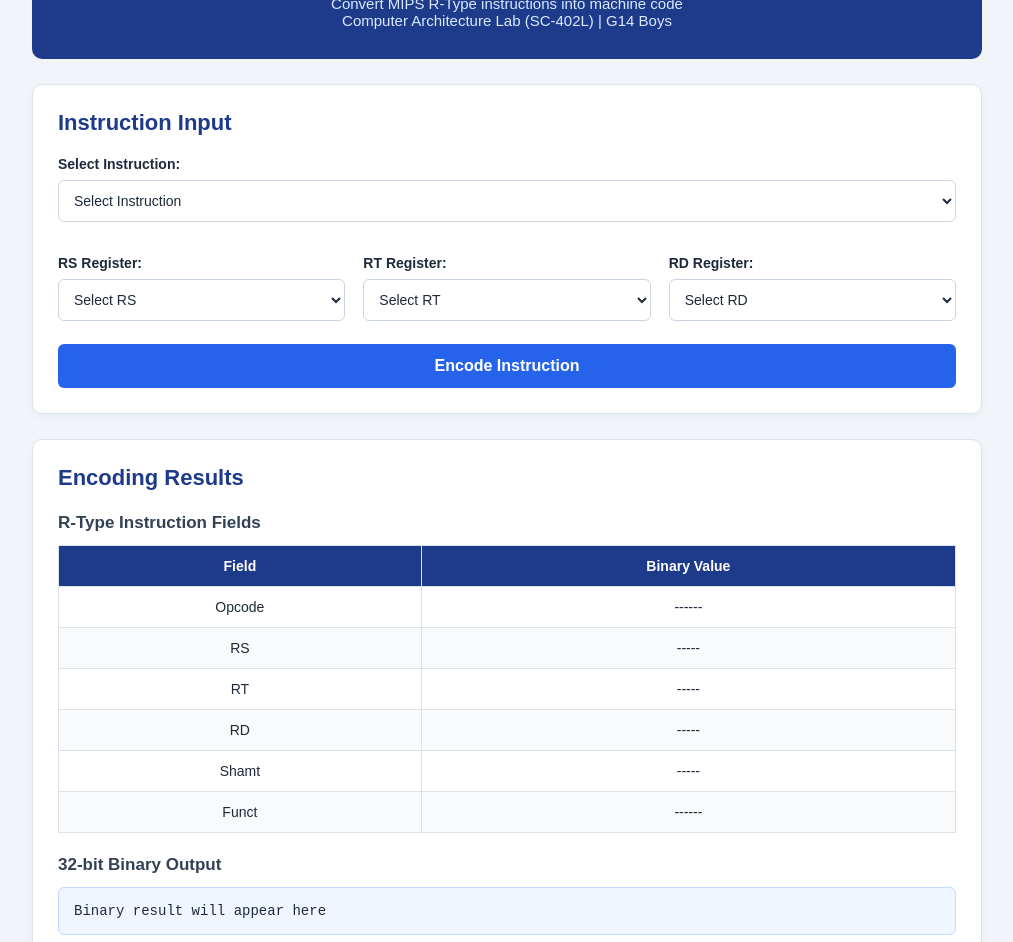
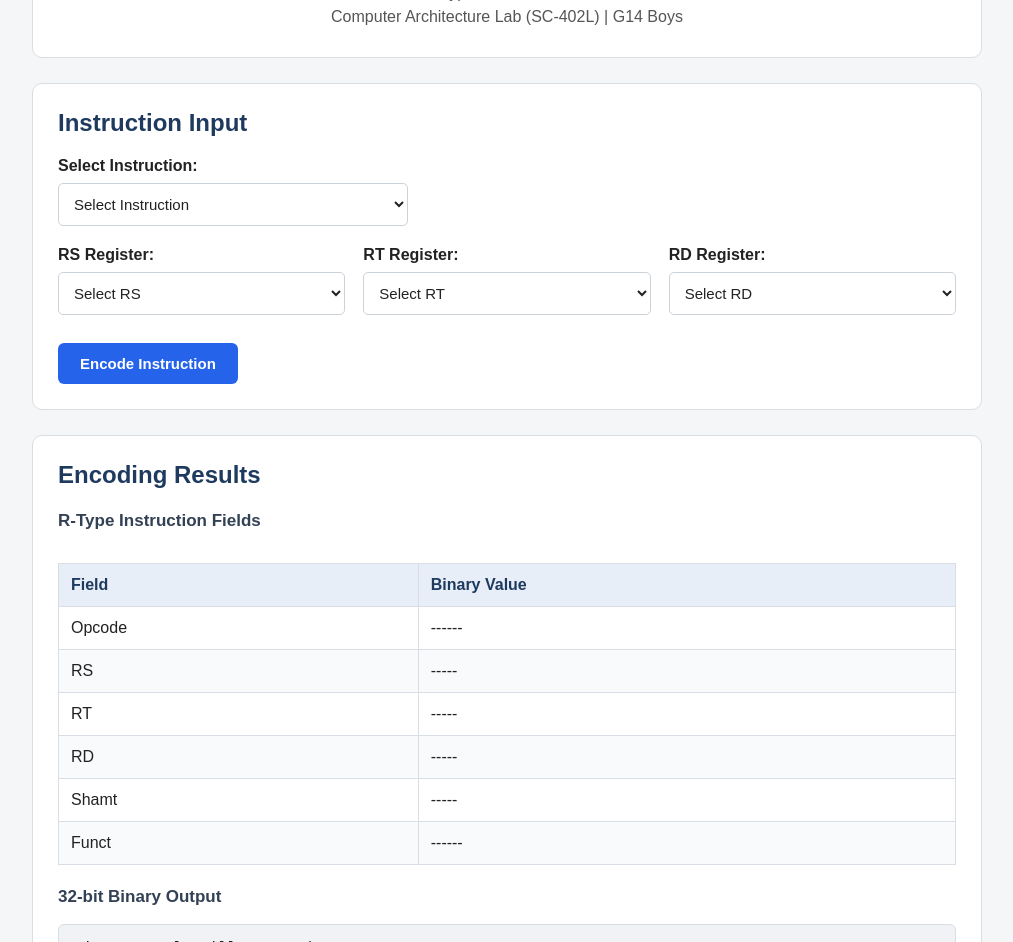
Before and after one commit to Uzair1503/CA-PROJECT, a plain HTML site: page index.html in a window 1280 px wide. Shown: the part 109-1051 px from the top of the page, without its empty margins (133-1146 px from the left). Drawn offline with Linux system fonts and the light colour scheme.

Commit message:
Update style.css

```diff
--- a/style.css
+++ b/style.css
@@ -6,107 +6,101 @@
 
 body {
     margin: 0;
-    padding: 30px 20px;
+    padding: 25px;
     font-family: Arial, sans-serif;
-    background-color: #f1f5f9;
-    color: #1e293b;
+    background-color: #f4f6f8;
+    color: #222;
 }
 
 /* Header Section */
 header {
     max-width: 950px;
     margin: 0 auto 25px;
-    padding: 30px 20px;
-    background-color: #1e3a8a;
-    color: white;
+    padding: 25px;
+    background-color: #ffffff;
+    border: 1px solid #d9dee5;
     border-radius: 10px;
     text-align: center;
 }
 
 header h1 {
     margin: 0 0 10px;
-    font-size: 30px;
+    color: #1e3a5f;
+    font-size: 28px;
 }
 
 header p {
-    margin: 0;
-    font-size: 15px;
-    color: #dbeafe;
+    margin: 6px 0;
+    color: #555;
 }
 
-/* Input, Result and Reference Sections */
-.input-area,
-.result-area,
-.reference-area {
+/* Main Content */
+main {
     max-width: 950px;
-    margin: 0 auto 25px;
-    padding: 25px;
-    background-color: white;
-    border: 1px solid #dbe2ea;
-    border-radius: 10px;
-    box-shadow: 0 3px 10px rgba(0, 0, 0, 0.04);
+    margin: auto;
 }
 
-h2 {
-    margin-top: 0;
-    margin-bottom: 20px;
-    color: #1e3a8a;
-    font-size: 22px;
+/* Input Area */
+.input-area {
+    margin-bottom: 25px;
+    padding: 25px;
+    background-color: #ffffff;
+    border: 1px solid #d9dee5;
+    border-radius: 10px;
 }
 
-h3 {
-    margin-top: 22px;
-    margin-bottom: 12px;
-    font-size: 17px;
-    color: #334155;
+.input-area h2,
+.result-area h2,
+.reference-area h2 {
+    margin-top: 0;
+    color: #1e3a5f;
 }
 
-/* Labels and Input Fields */
+/* Form Groups */
+.form-group {
+    margin-bottom: 18px;
+}
+
 label {
     display: block;
     margin-bottom: 8px;
     font-weight: bold;
-    font-size: 14px;
 }
 
-select,
-input {
+/* Dropdown Lists */
+select {
     width: 100%;
+    max-width: 350px;
     padding: 11px;
-    margin-bottom: 18px;
-    border: 1px solid #cbd5e1;
-    border-radius: 6px;
-    background-color: white;
-    font-size: 14px;
-    color: #1e293b;
+    font-size: 15px;
+    border: 1px solid #cbd2da;
+    border-radius: 5px;
+    background-color: #ffffff;
+    color: #222;
 }
 
-select:focus,
-input:focus {
-    outline: none;
+select:focus {
+    outline: 2px solid #93b4f5;
     border-color: #2563eb;
-    box-shadow: 0 0 0 2px rgba(37, 99, 235, 0.12);
 }
 
-/* Register Selection Layout */
+/* Register Inputs */
 .register-inputs {
     display: grid;
     grid-template-columns: repeat(3, 1fr);
     gap: 18px;
-    margin-top: 15px;
+    margin-top: 20px;
 }
 
 /* Encode Button */
 button {
-    display: block;
-    width: 100%;
-    padding: 13px;
-    margin-top: 5px;
+    margin-top: 10px;
+    padding: 12px 22px;
     background-color: #2563eb;
-    color: white;
+    color: #ffffff;
     border: none;
     border-radius: 6px;
-    font-size: 16px;
+    font-size: 15px;
     font-weight: bold;
     cursor: pointer;
     transition: background-color 0.2s;
@@ -116,67 +110,102 @@ button:hover {
     background-color: #1d4ed8;
 }
 
+button:active {
+    transform: scale(0.98);
+}
+
+/* Result Area */
+.result-area {
+    margin-bottom: 25px;
+    padding: 25px;
+    background-color: #ffffff;
+    border: 1px solid #d9dee5;
+    border-radius: 10px;
+}
+
+/* Result Headings */
+.result-area h3 {
+    margin-top: 22px;
+    color: #334155;
+    font-size: 17px;
+}
+
 /* Tables */
+.table-container {
+    width: 100%;
+    overflow-x: auto;
+}
+
 table {
     width: 100%;
     border-collapse: collapse;
-    margin-bottom: 15px;
+    margin-top: 15px;
+    background-color: #ffffff;
 }
 
 th,
 td {
     padding: 12px;
-    border: 1px solid #dbe2ea;
-    text-align: center;
-    font-size: 14px;
+    border: 1px solid #d9dee5;
+    text-align: left;
 }
 
 th {
-    background-color: #1e3a8a;
-    color: white;
+    background-color: #e8eef7;
+    color: #1e3a5f;
 }
 
-tr:nth-child(even) {
+tbody tr:nth-child(even) {
     background-color: #f8fafc;
 }
 
-/* Output Areas */
+/* Binary and Hexadecimal Output */
 .output {
     padding: 15px;
-    min-height: 45px;
-    background-color: #eff6ff;
-    border: 1px solid #bfdbfe;
+    margin-top: 10px;
+    background-color: #f0f2f5;
+    border: 1px solid #d9dee5;
     border-radius: 6px;
     font-family: monospace;
-    font-size: 14px;
+    font-size: 15px;
     overflow-wrap: anywhere;
+    min-height: 45px;
+}
+
+/* Function Code Reference */
+.reference-area {
+    margin-bottom: 25px;
+    padding: 25px;
+    background-color: #ffffff;
+    border: 1px solid #d9dee5;
+    border-radius: 10px;
 }
 
 /* Mobile Responsive Design */
-@media (max-width: 600px) {
+@media (max-width: 650px) {
 
     body {
-        padding: 15px 10px;
+        padding: 12px;
     }
 
     header h1 {
-        font-size: 23px;
+        font-size: 22px;
+    }
+
+    .register-inputs {
+        grid-template-columns: 1fr;
+        gap: 5px;
     }
 
     .input-area,
     .result-area,
     .reference-area {
-        padding: 17px;
-    }
-
-    .register-inputs {
-        grid-template-columns: 1fr;
-        gap: 0;
+        padding: 16px;
     }
 
     th,
     td {
-        padding: 9px 5px;
-        font-size: 12px;
+        padding: 9px;
+        font-size: 13px;
     }
 }
```
